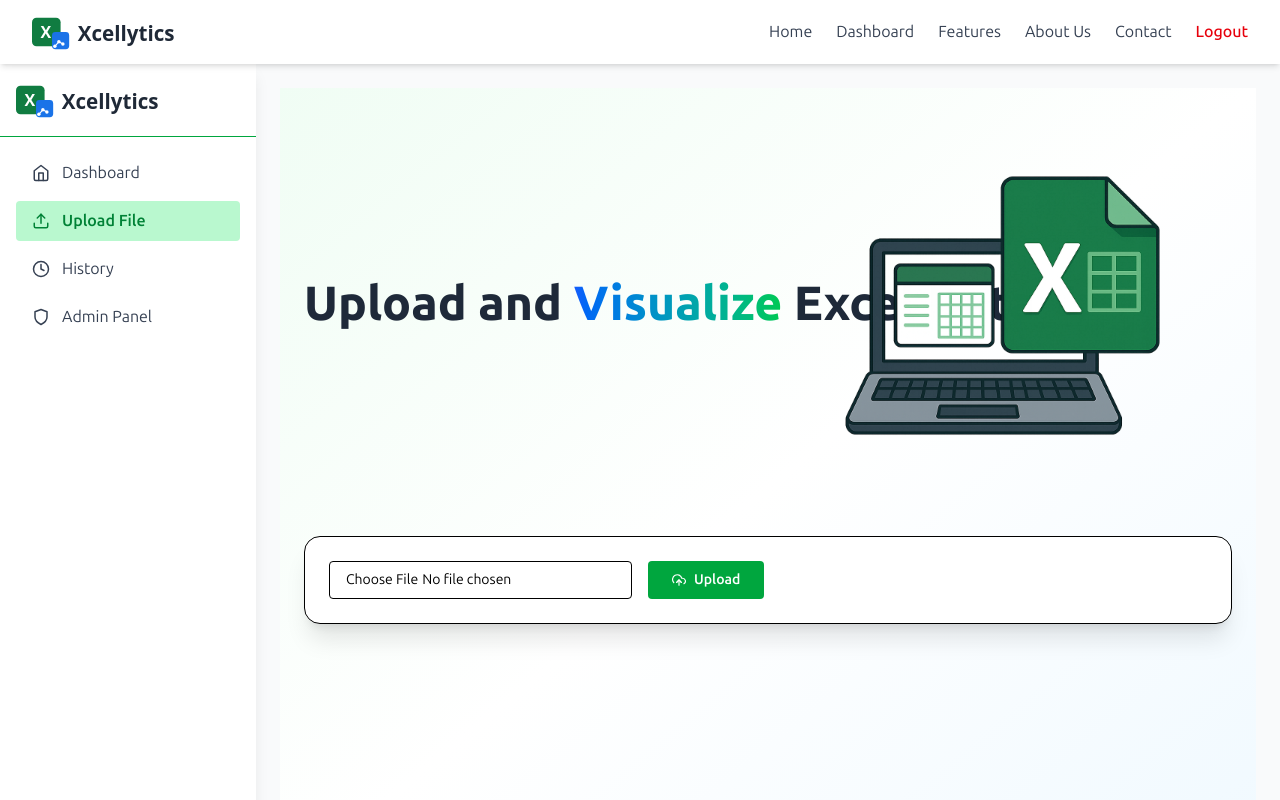
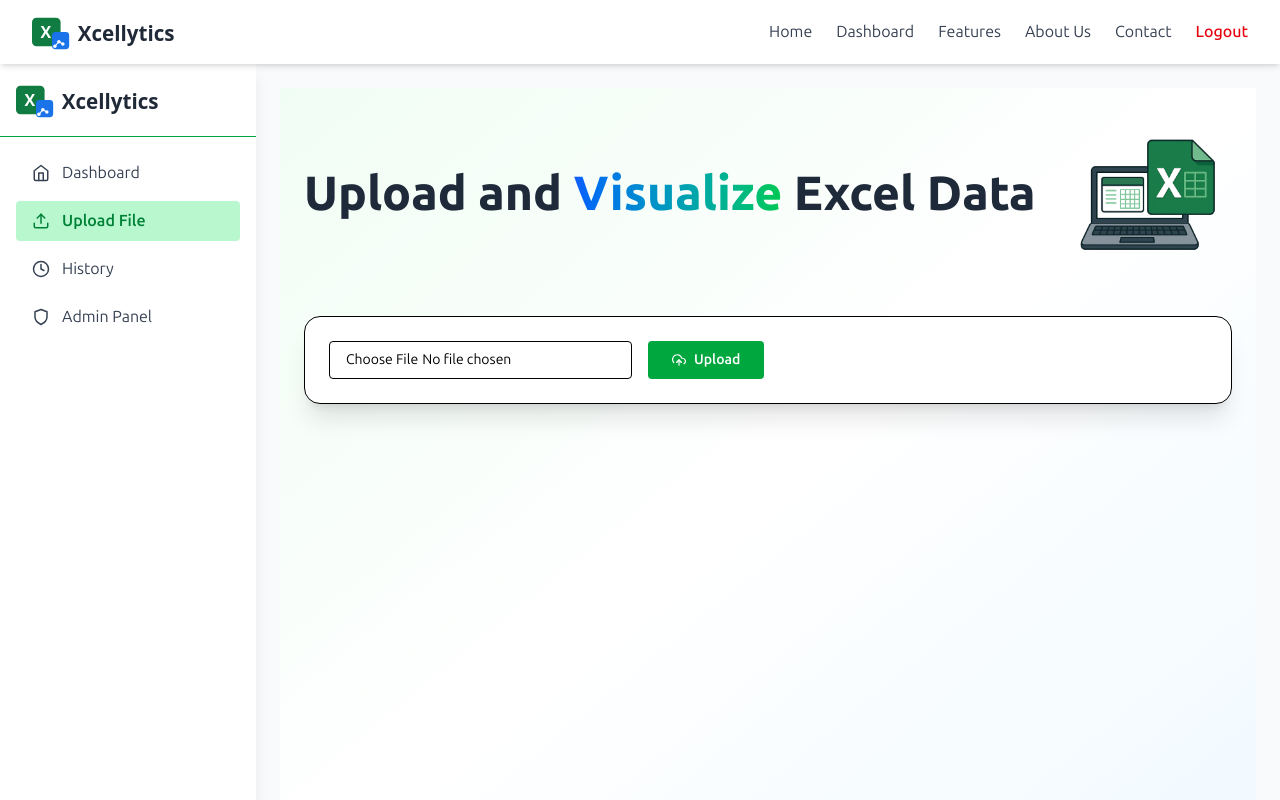
Before and after one commit to Piyushkr001/excel-analytic-platform, a React (Vite) app in the folder frontend/: page /dashboard/upload in a window 1280 px wide. Shown: the top 800 px of the page. Built offline with nearby package versions, Linux system fonts and the light colour scheme; sample sign-in values are in the browser's storage.

Commit message:
`Refactor UploadAndChart page layout and chart data configuration`

```diff
--- a/frontend/src/pages/UploadAndChart.jsx
+++ b/frontend/src/pages/UploadAndChart.jsx
@@ -176,20 +176,28 @@ export default function UploadAndChart() {
   return (
     <section className="mx-auto max-w-7xl p-4 sm:p-6 bg-gradient-to-br from-green-50 via-white to-sky-50 min-h-screen">
       {/* Header */}
-      <header className="mb-10 grid gap-8 md:grid-cols-2 items-center">
-        <h1 className="text-3xl sm:text-4xl lg:text-5xl font-extrabold text-gray-800">
+      <header className="mb-10 flex flex-col-reverse lg:flex-row items-center gap-8">
+        {/* Text */}
+        <div className="text-center lg:text-left flex-1">
+          <h1 className="text-3xl sm:text-4xl lg:text-5xl font-extrabold text-gray-800 leading-tight">
             Upload&nbsp;and&nbsp;
             <span className="bg-clip-text text-transparent bg-gradient-to-r from-blue-600 to-green-500">
               Visualize
             </span>
             &nbsp;Excel&nbsp;Data
           </h1>
+        </div>
+
+        {/* Image */}
+        <div className="flex justify-center lg:justify-end flex-1">
           <img
             src="/src/assets/Images/Upload Illustration.png"
             alt="illustration"
-          className="hidden md:block w-full max-w-sm mx-auto"
+            className="w-48 sm:w-64 lg:w-72 object-contain"
           />
+        </div>
       </header>
+
 
       {/* Card */}
       <div className="bg-white border rounded-2xl shadow-xl p-6 space-y-6">
@@ -204,8 +212,7 @@ export default function UploadAndChart() {
           <button
             onClick={handleUpload}
             disabled={loading}
-            className={`flex items-center gap-2 px-6 py-2 text-sm font-semibold rounded text-white ${
-              loading
+            className={`flex items-center gap-2 px-6 py-2 text-sm font-semibold rounded text-white ${loading
                 ? 'bg-gray-400 cursor-not-allowed'
                 : 'bg-green-600 hover:bg-green-700'
               }`}
```
Lines whose indentation alone changed are shown as unchanged.
